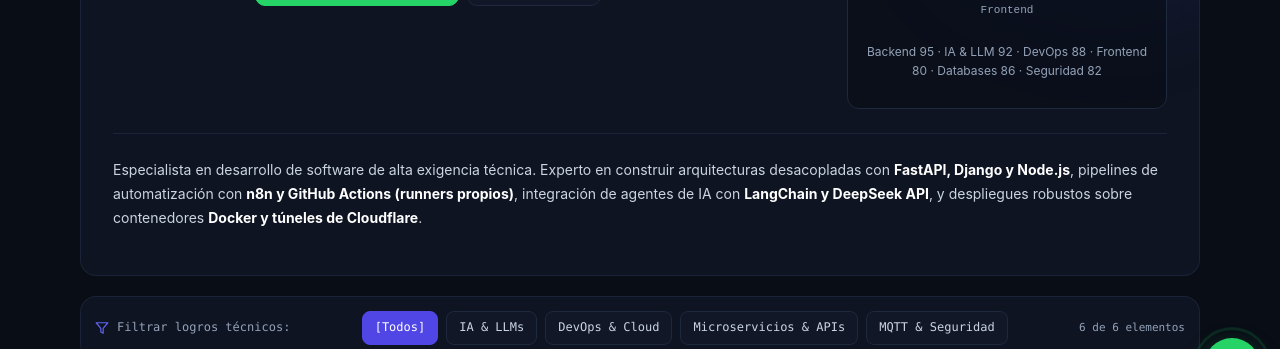
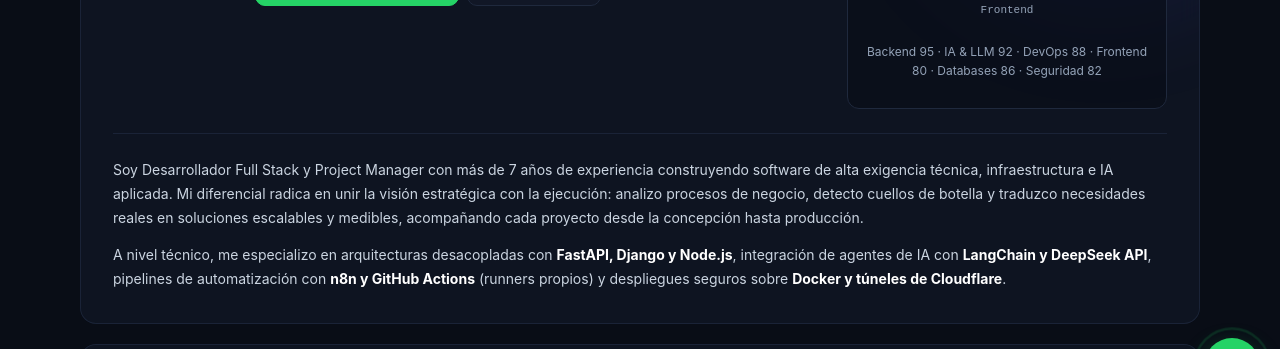
Before and after one commit to codeugel/codeugel.dev, a plain HTML site: page index.html in a window 1280 px wide. Shown: the part 386-735 px from the top of the page. Drawn offline with Linux system fonts and the light colour scheme.

Commit message:
Update hero professional summary
Co-authored-by: arena-agent <297053741+arena-agent@users.noreply.github.com>

```diff
--- a/assets/css/style.css
+++ b/assets/css/style.css
@@ -318,6 +318,8 @@ main.container { padding-block: 2rem 3rem; }
   line-height: 1.7;
   color: var(--text);
 }
+.hero-summary p { margin: 0; }
+.hero-summary p + p { margin-top: 0.85rem; }
 .hero-summary strong { color: var(--text-strong); }
 
 /* ---------- Radar ---------- */
--- a/index.html
+++ b/index.html
@@ -168,12 +168,14 @@
         </div>
       </div>
 
-      <p class="hero-summary">
-        Especialista en desarrollo de software de alta exigencia técnica. Experto en construir arquitecturas desacopladas con
-        <strong>FastAPI, Django y Node.js</strong>, pipelines de automatización con <strong>n8n y GitHub Actions (runners propios)</strong>,
-        integración de agentes de IA con <strong>LangChain y DeepSeek API</strong>, y despliegues robustos sobre contenedores
-        <strong>Docker y túneles de Cloudflare</strong>.
-      </p>
+      <div class="hero-summary">
+        <p>
+          Soy Desarrollador Full Stack y Project Manager con más de 7 años de experiencia construyendo software de alta exigencia técnica, infraestructura e IA aplicada. Mi diferencial radica en unir la visión estratégica con la ejecución: analizo procesos de negocio, detecto cuellos de botella y traduzco necesidades reales en soluciones escalables y medibles, acompañando cada proyecto desde la concepción hasta producción.
+        </p>
+        <p>
+          A nivel técnico, me especializo en arquitecturas desacopladas con <strong>FastAPI, Django y Node.js</strong>, integración de agentes de IA con <strong>LangChain y DeepSeek API</strong>, pipelines de automatización con <strong>n8n y GitHub Actions</strong> (runners propios) y despliegues seguros sobre <strong>Docker y túneles de Cloudflare</strong>.
+        </p>
+      </div>
     </section>
 
     <!-- Filtros -->
```
